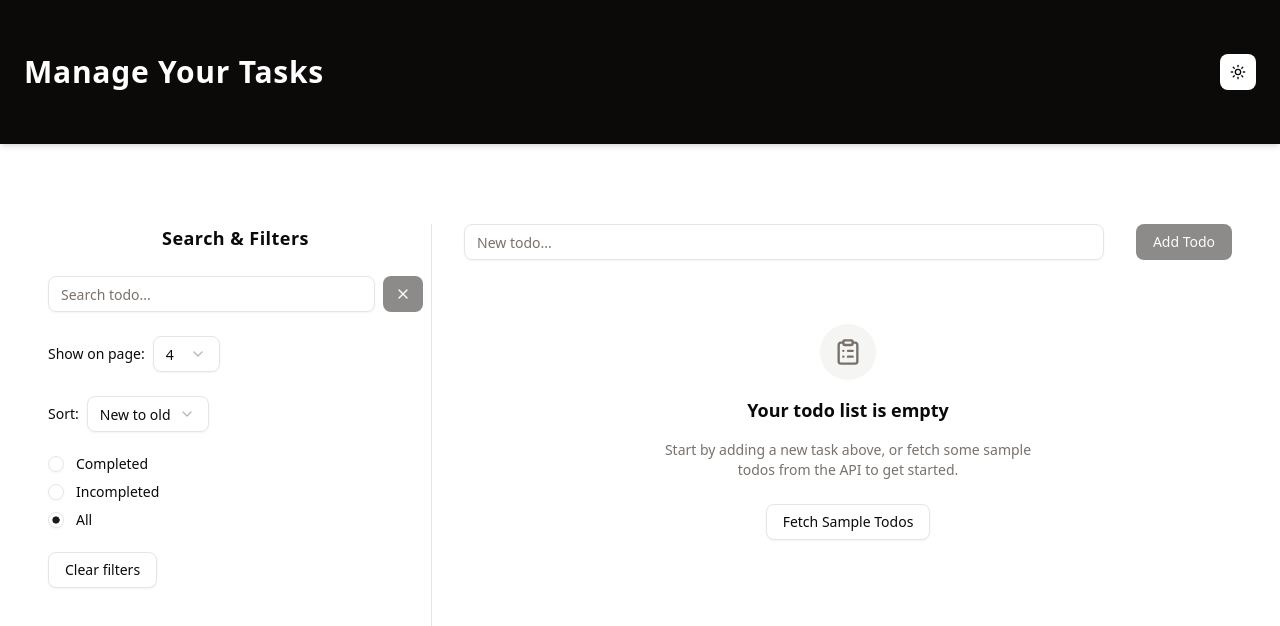
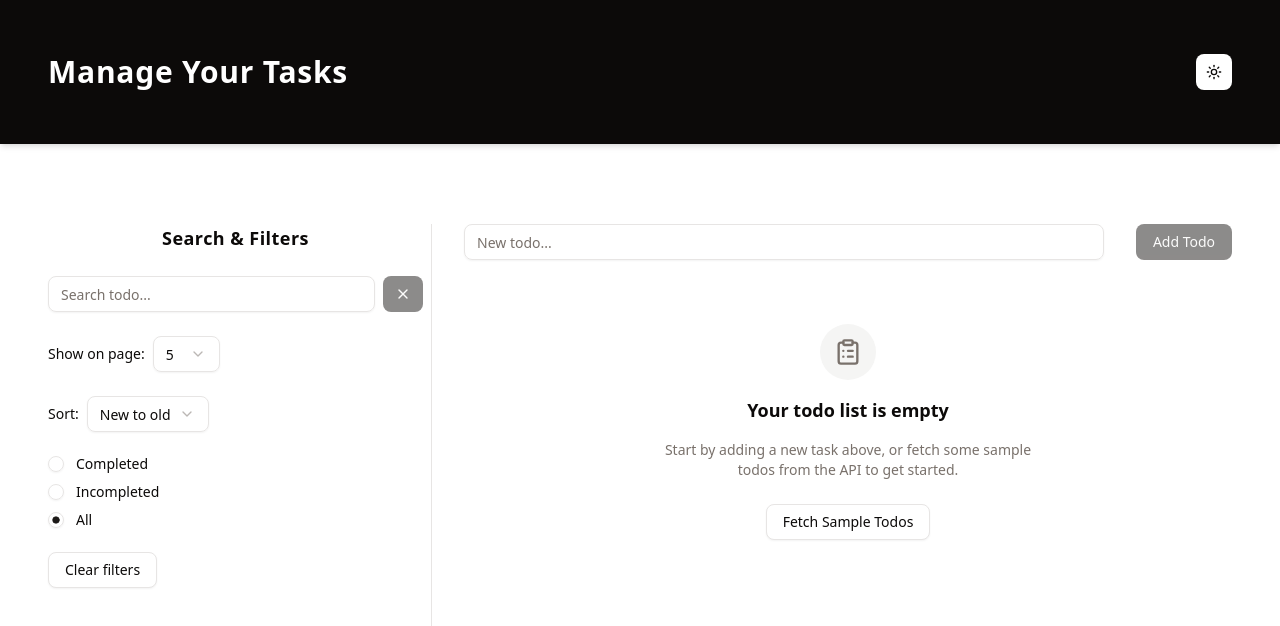
Before and after one commit to Gagun45/spacescutum, a React (Vite) app: page / in a window 1280 px wide. Shown: the top 626 px of the page. Built offline with nearby package versions, Linux system fonts and the light colour scheme.

Commit message:
show on page options fixed

```diff
--- a/src/components/Header/Header.tsx
+++ b/src/components/Header/Header.tsx
@@ -3,7 +3,7 @@ import ThemeToggle from "../General/ThemeToggle/ThemeToggle";
 const Header = () => {
   return (
     <header className="bg-foreground text-background shadow-md ">
-      <div className="max-w-3xl xl:max-w-[1440px] mx-auto flex justify-between w-full px-6 gap-2">
+      <div className="max-w-3xl xl:max-w-[1440px] mx-auto flex justify-between w-full px-6 xl:px-12 gap-2">
         <h1 className="text-3xl font-bold tracking-wide">Manage Your Tasks</h1>
         <ThemeToggle />
       </div>
--- a/src/lib/constants.ts
+++ b/src/lib/constants.ts
@@ -19,4 +19,4 @@ export const SORT_BY_OPTIONS: SortByOption[] = [
   { value: "titleDesc", label: "Z to A" },
 ];
 
-export const SHOW_ON_PAGE_OPTIONS = [4, 7, 10];
+export const SHOW_ON_PAGE_OPTIONS = [5, 10, 20];
```
